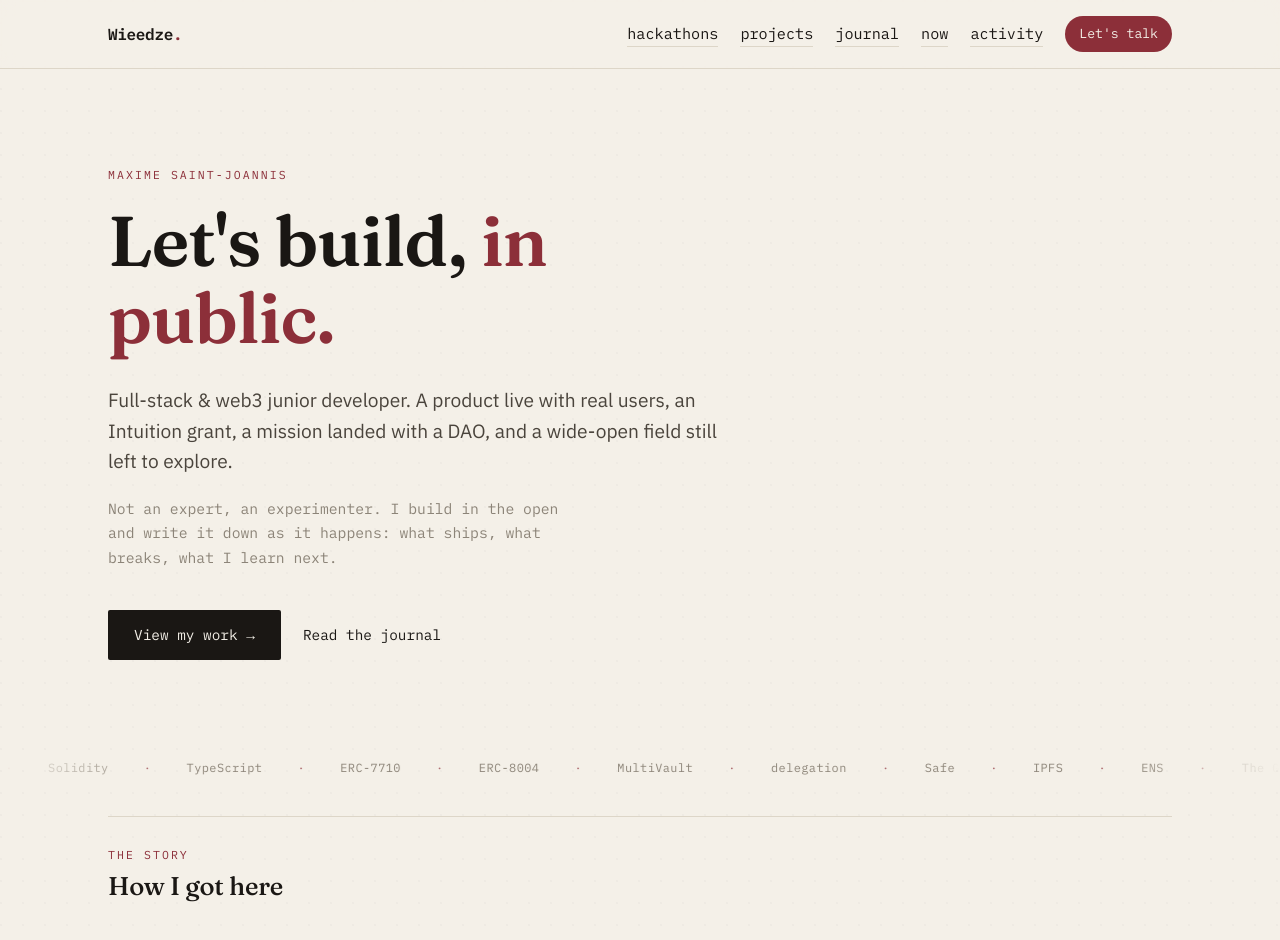
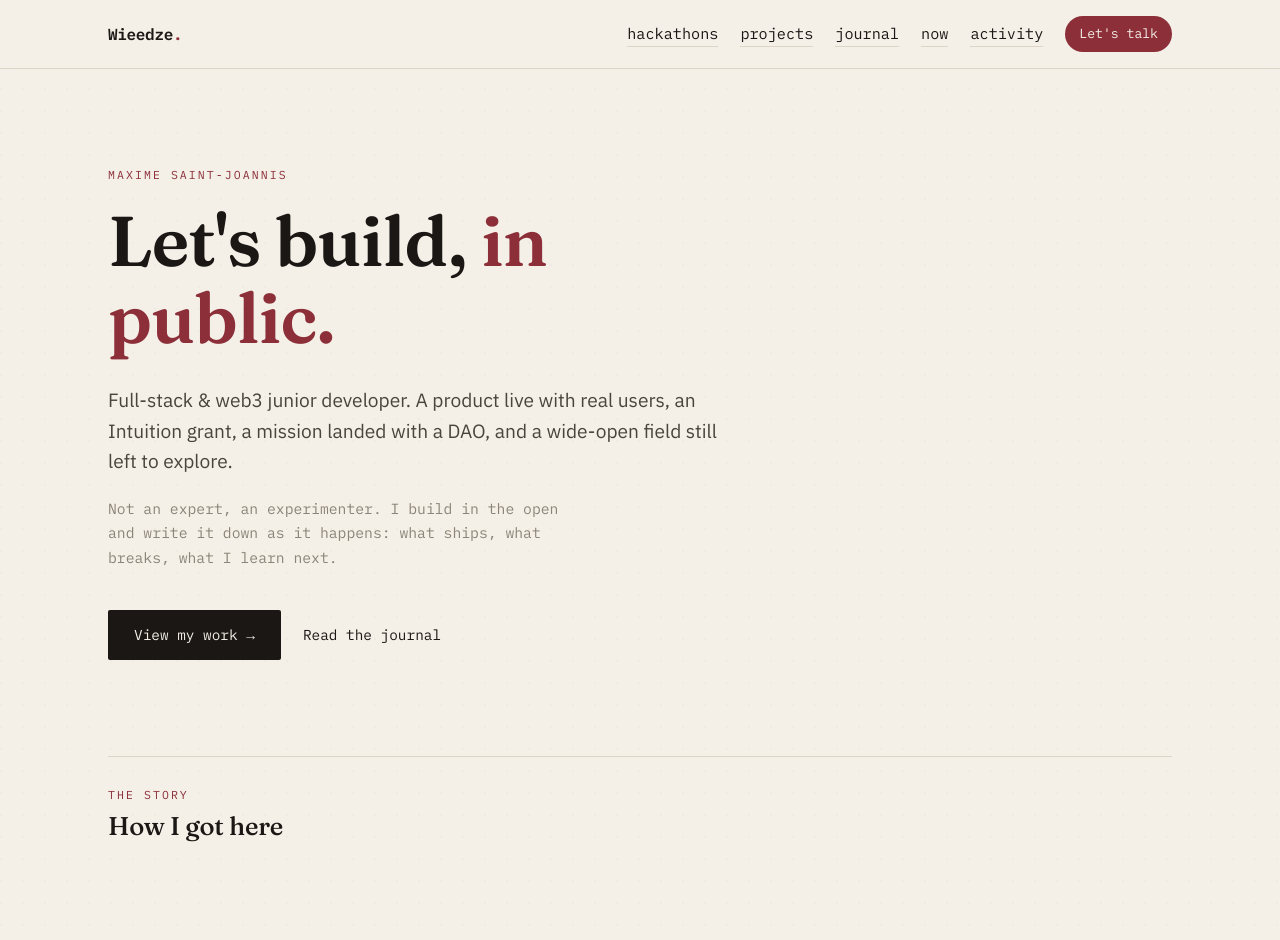
Before and after one commit to Wieedze/Blog, a Next.js app: page / in a window 1280 px wide. Shown: the top 940 px of the page. Built offline with nearby package versions, Linux system fonts and the light colour scheme.

Commit message:
remove keyword marquee (disliked)

```diff
--- a/src/app/globals.css
+++ b/src/app/globals.css
@@ -97,34 +97,7 @@ h3 { font-size: 1.35rem; }
 
 @media (prefers-reduced-motion: reduce) {
   .rise { animation: none; }
-  .marquee-track { animation: none; }
   html { scroll-behavior: auto; }
-}
-
-/* --- Keyword marquee (Sprint 4) --- */
-.marquee {
-  overflow: hidden;
-  padding: 12px 0;
-  white-space: nowrap;
-  -webkit-mask-image: linear-gradient(90deg, transparent, #000 12%, #000 88%, transparent);
-  mask-image: linear-gradient(90deg, transparent, #000 12%, #000 88%, transparent);
-}
-.marquee-track {
-  display: inline-flex;
-  gap: 2.2rem;
-  animation: marquee 40s linear infinite;
-  will-change: transform;
-}
-.marquee-item {
-  font-family: var(--font-mono);
-  font-size: .74rem;
-  letter-spacing: .04em;
-  color: var(--ink-faint);
-}
-.marquee-item .dot { color: var(--accent); margin-right: 2.2rem; opacity: .7; }
-@keyframes marquee {
-  from { transform: translateX(0); }
-  to   { transform: translateX(-50%); }
 }
 
 /* --- Scroll reveal (Sprint 4) --- */
--- a/src/app/page.tsx
+++ b/src/app/page.tsx
@@ -2,7 +2,6 @@ import Link from "next/link";
 import { projects, statusLabel } from "@/lib/projects";
 import Story from "@/components/Story";
 import Timeline from "@/components/Timeline";
-import Marquee from "@/components/Marquee";
 import Portrait from "@/components/Portrait";
 
 export default function Home() {
@@ -71,8 +70,6 @@ export default function Home() {
           </Link>
         </div>
       </section>
-
-      <Marquee />
 
       <Story />
       <Timeline />
--- a/src/components/Marquee.tsx
+++ /dev/null
@@ -1,36 +0,0 @@
-// Keyword marquee. CSS-only animation (see globals.css), paused under
-// prefers-reduced-motion. aria-hidden because it's decorative.
-// Concrete tech / ecosystems only, no buzzwords.
-
-const KEYWORDS = [
-  "Intuition",
-  "Circles",
-  "Solidity",
-  "TypeScript",
-  "ERC-7710",
-  "ERC-8004",
-  "MultiVault",
-  "delegation",
-  "Safe",
-  "IPFS",
-  "ENS",
-  "The Graph",
-  "wagmi/viem",
-];
-
-export default function Marquee() {
-  // Duplicated so the -50% translate loops seamlessly.
-  const items = [...KEYWORDS, ...KEYWORDS];
-  return (
-    <div className="marquee" aria-hidden="true" style={{ marginTop: 8 }}>
-      <div className="marquee-track">
-        {items.map((k, i) => (
-          <span key={i} className="marquee-item">
-            <span className="dot">·</span>
-            {k}
-          </span>
-        ))}
-      </div>
-    </div>
-  );
-}
```
